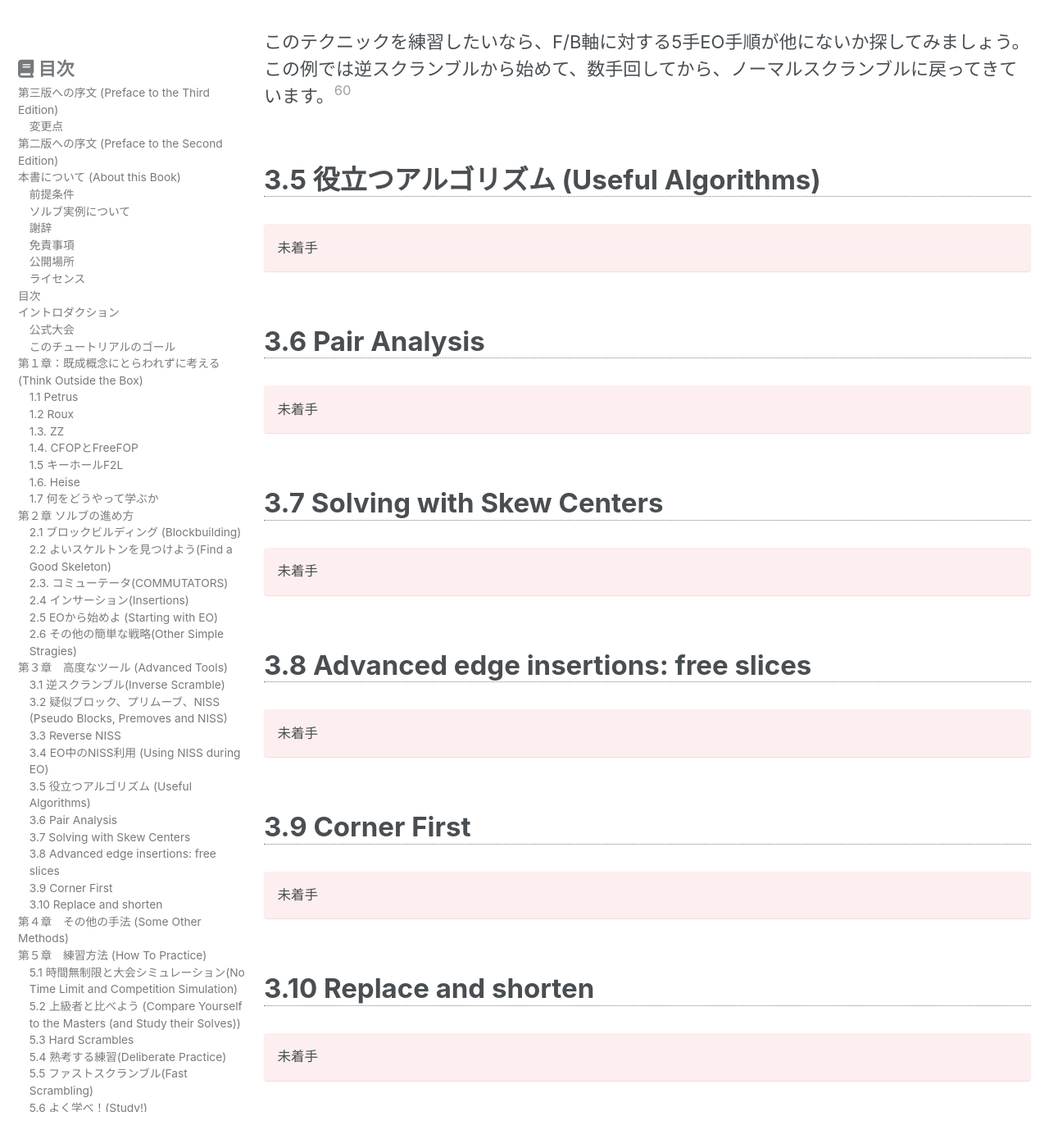
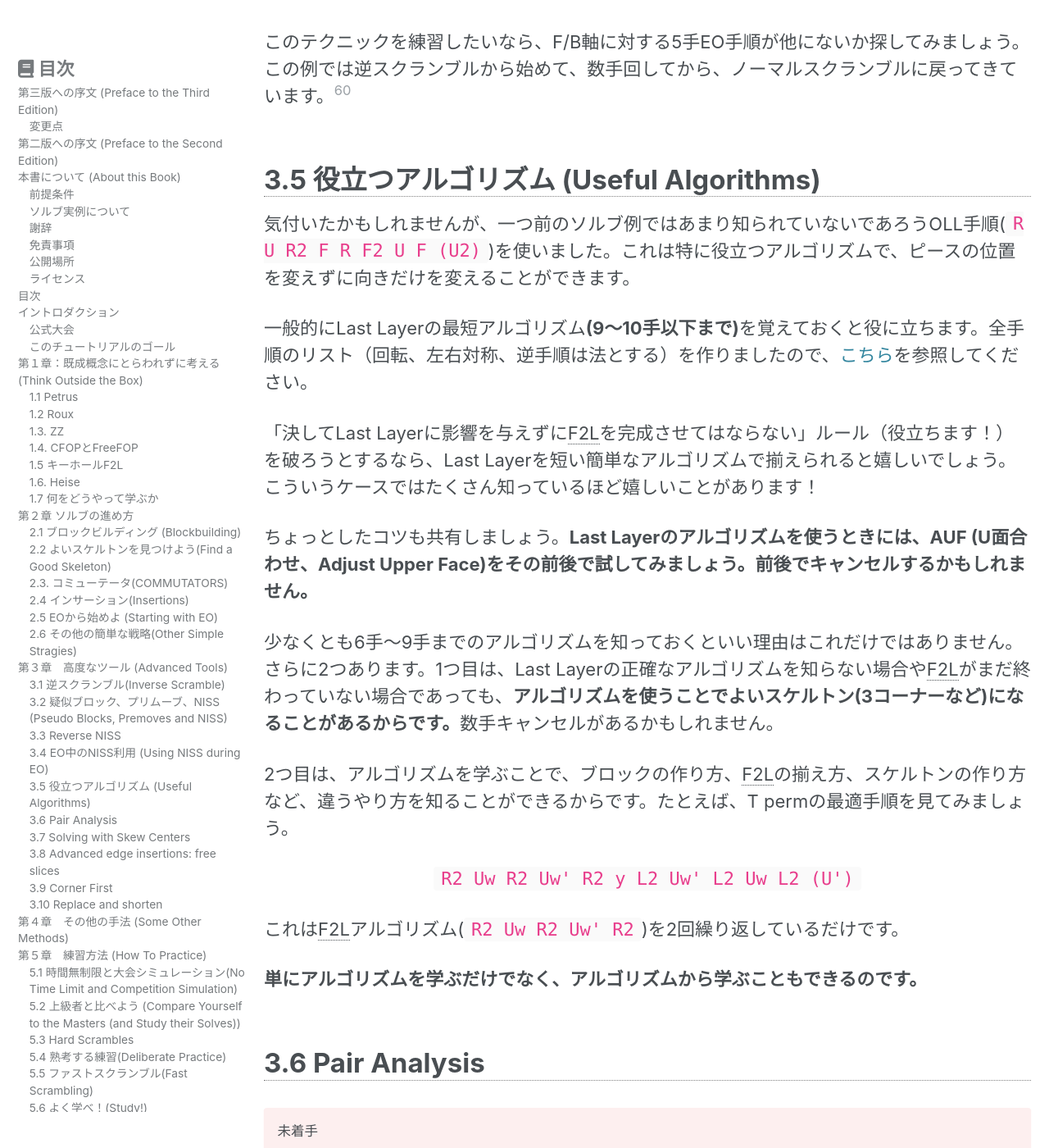
Before and after one commit to kawam1123/translation, a Jekyll site: the page built from _pages/FMC-tutorial-v3.md, in a window 1280 px wide and 1400 px high, scrolled down 80564 px. Shown: the whole window at 82% size. Built offline with Jekyll 4.4.1, drawn with Linux system fonts in a browser that asks for light colours; cached includes are drawn as plain includes; nearby versions of some CDN libraries.

Commit message:
3.5終わり

```diff
--- a/_pages/FMC-tutorial-v3.md
+++ b/_pages/FMC-tutorial-v3.md
@@ -3602,31 +3602,45 @@ LL: F D F2 R F R2 D R D2
 このテクニックを練習したいなら、F/B軸に対する5手EO手順が他にないか探してみましょう。この例では逆スクランブルから始めて、数手回してから、ノーマルスクランブルに戻ってきています。[^3-4-2]
 
 ### 3.5 役立つアルゴリズム (Useful Algorithms)
-未着手
-{: .notice--danger}
-<!--新しく追加されたセクション
--->
-
-<!--
-3.4 Useful Algorithms
-As you can see, in the last example solve I have used an OLL that is maybe not well known, that
-is R U R2 F R F2 U F (U2) (modulo rotations). This one in particular is very useful, because
-it is the shortest algorithm that affects the orientation but not the permutation of pieces.
+気付いたかもしれませんが、一つ前のソルブ例ではあまり知られていないであろうOLL手順(`R U R2 F R F2 U F (U2)`)を使いました。これは特に役立つアルゴリズムで、ピースの位置を変えずに向きだけを変えることができます。
+
+一般的にLast Layerの最短アルゴリズム**(9～10手以下まで)**を覚えておくと役に立ちます。全手順のリスト（回転、左右対称、逆手順は法とする）を作りましたので、[こちら](https://github.com/sebastianotronto/fmctutorial/blob/master/misc/LL_algs_6-10.txt)を参照してください。
+
+「決してLast Layerに影響を与えずにF2Lを完成させてはならない」ルール（役立ちます！）を破ろうとするなら、Last Layerを短い簡単なアルゴリズムで揃えられると嬉しいでしょう。こういうケースではたくさん知っているほど嬉しいことがあります！
+
+ちょっとしたコツも共有しましょう。**Last Layerのアルゴリズムを使うときには、AUF (U面合わせ、Adjust Upper Face)をその前後で試してみましょう。前後でキャンセルするかもしれません。**
+
+少なくとも6手～9手までのアルゴリズムを知っておくといい理由はこれだけではありません。さらに2つあります。1つ目は、Last Layerの正確なアルゴリズムを知らない場合やF2Lがまだ終わっていない場合であっても、**アルゴリズムを使うことでよいスケルトン(3コーナーなど)になることがあるからです。**数手キャンセルがあるかもしれません。
+
+2つ目は、アルゴリズムを学ぶことで、ブロックの作り方、F2Lの揃え方、スケルトンの作り方など、違うやり方を知ることができるからです。たとえば、T permの最適手順を見てみましょう。
+
+`R2 Uw R2 Uw' R2 y L2 Uw' L2 Uw L2 (U')`
+{: .text-center}
+
+これはF2Lアルゴリズム(`R2 Uw R2 Uw' R2`)を2回繰り返しているだけです。
+
+**単にアルゴリズムを学ぶだけでなく、アルゴリズムから学ぶこともできるのです。**
+
+<!--
+3.5 Useful Algorithms
+As you can see, in the last example solve I have used an OLL that is maybe not well known: R
+U R2 F R F2 U F (U2) (modulo rotations). This one in particular is very useful, because it is
+the shortest algorithm that affects the orientation but not the permutation of pieces.
 It is in general useful to know some of the shortest last layer algorithms, up to 9 or 10
-moves. You can find a complete list (modulo rotations, symmetries and inverses) in Appendix
-C.
+moves. You can find a complete list (modulo rotations, symmetries and inverses) here: https:
+//github.com/sebastianotronto/fmctutorial/blob/master/misc/LL_algs_6-10.txt.
 If you decide to break the “never build an F2L without influencing the last layer” rule
-(sometimes it is worth trying!) you can hope the last layer can be solved with a short algorithm:
-in this case, the more you know, the better!
+(sometimes it is worth trying!) you can hope the last layer can be solved with a single short
+algorithm: in this case, the more you know, the better!
 A little tip: when using a last layer algorithm, remember that you can try performing the
-AUF (“Adjust Upper Face”) both before and after it, hoping to cancel some move with the ones
-before it of with premoves.
-There are two other reasons why it is worth learning some algorithm, at least the ones from
+AUF (“Adjust Upper Face”) both before and after it, hoping to cancel some moves with the
+ones before it of with premoves.
+There are two other reasons why it is worth learning some algorithms, at least the ones from
 6 to 9 moves. The first one is that even if you don’t know the exact algorithm for the last layer,
 or if you haven’t completed the F2L, one of these algorithms may leave you with a good skeleton
-(for example, a corner 3-cycle), hopefully canceling some move.
-The second reason is that by studying algorithms you can learn to match blocks or complete
-the F2L. Let’s take a look at the optimal T perm:
+(for example, a corner 3-cycle), hopefully cancelling some moves.
+The second reason is that by studying algorithms you can learn different ways to match
+blocks, complete the F2L or ake a skeleton. Let’s take a look at the optimal T perm:
 R2 Uw R2 Uw' R2 y L2 Uw' L2 Uw L2 (U')
 It is just a useful F2L algorithm repeated twice.
 Besides just learning algorithms, you can also learn from the algorithms.
```
